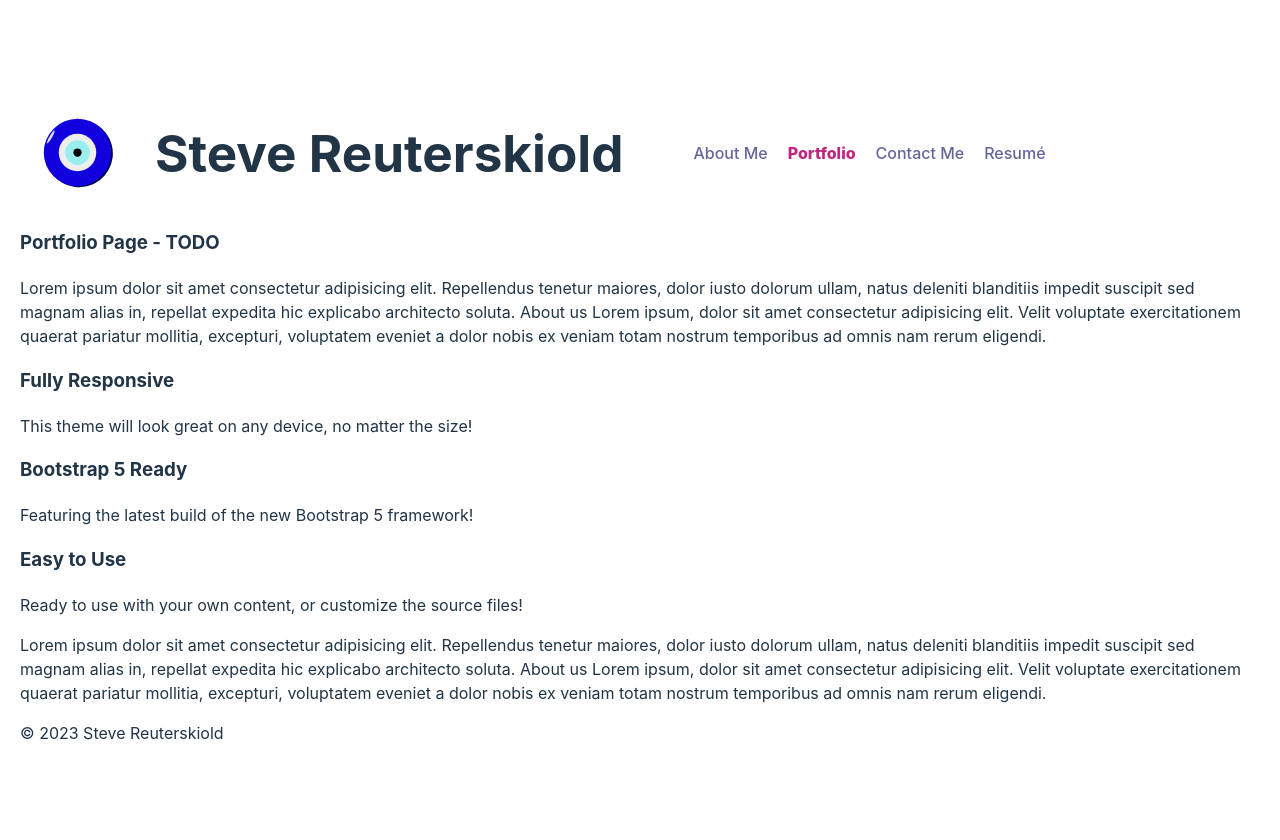
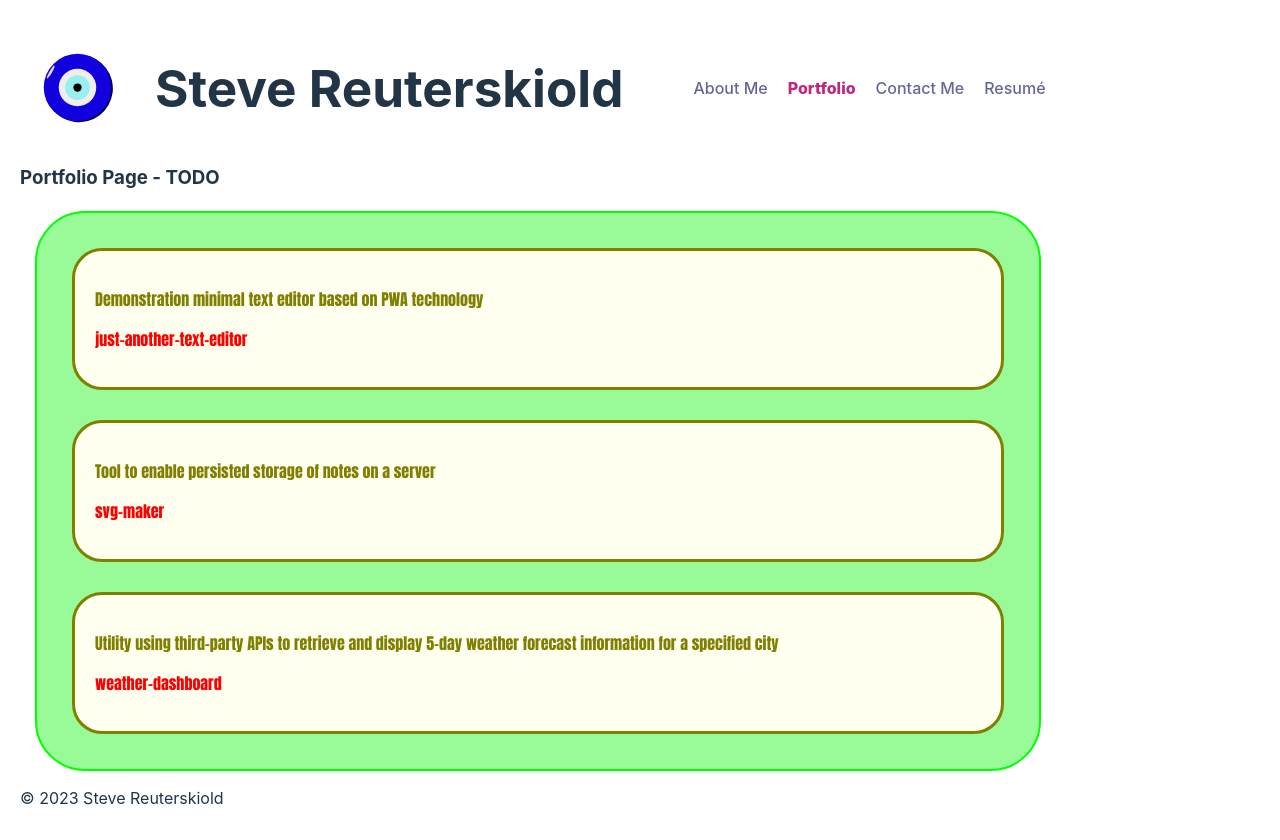
Before and after one commit to stevreut/my-portfolio, a React (Vite) app: page /portfolio in a window 1280 px wide. Built offline with nearby package versions, Linux system fonts and the light colour scheme.

Commit message:
implement Project.jsx for each repo

```diff
--- /dev/null
+++ b/src/components/Project.jsx
@@ -0,0 +1,13 @@
+import { Link } from 'react-router-dom';
+
+export default function Project(props) {
+    console.log('property props = ', props);
+    const baseUrl = 'https://github.com/stevreut/';
+    let fullUrl = baseUrl+props.repo;
+    return (
+        <div className="one-project">
+            <p>{props.desc}</p>
+            <p><Link to={fullUrl} target="_blank" rel="noopener noreferrer" >{props.repo}</Link></p>
+        </div>
+    );
+  }
--- a/src/index.css
+++ b/src/index.css
@@ -67,6 +67,35 @@ h1 {
   margin: 20px;
 }
 
+.projects-container {
+  margin:15px;
+  padding:5px;
+  border-style: solid;
+  border-width: 2px;
+  border-color: lime;
+  border-radius:50px;
+  background-color: palegreen;  /* TODO */
+  color: olive; /* TODO */
+  font-family:Impact, Haettenschweiler, 'Arial Narrow Bold', sans-serif;  /* TODO */
+}
+
+.one-project {
+  background-color: ivory;
+  padding:20px;
+  margin:30px;
+  border-style: solid;
+  border-radius:30px;
+}
+
+.one-project a {
+  color: red;
+  font-weight:bolder;
+}
+
+.one-project a:hover {
+  color: rgb(0, 157, 255);
+}
+
 button {
   border-radius: 8px;
   border: 1px solid transparent;
--- a/src/pages/PortfolioPage.jsx
+++ b/src/pages/PortfolioPage.jsx
@@ -1,66 +1,15 @@
-// This is a static page mocking an "About Us" section for our fake user data
+import Project from '../components/Project';
+
+// This is a static page mocking an "Project" section for our fake user data
 export default function PortfolioPage() {
     return (
       <div className="container pt-4">
         <h3>Portfolio Page - TODO</h3>
-        <p>
-          Lorem ipsum dolor sit amet consectetur adipisicing elit. Repellendus
-          tenetur maiores, dolor iusto dolorum ullam, natus deleniti blanditiis
-          impedit suscipit sed magnam alias in, repellat expedita hic explicabo
-          architecto soluta. About us Lorem ipsum, dolor sit amet consectetur
-          adipisicing elit. Velit voluptate exercitationem quaerat pariatur
-          mollitia, excepturi, voluptatem eveniet a dolor nobis ex veniam totam
-          nostrum temporibus ad omnis nam rerum eligendi.
-        </p>
-        <section className="features-icons bg-light text-center m-4">
-          <div className="container">
-            <div className="row p-2">
-              <div className="col-lg-4">
-                <div className="features-icons-item mx-auto mb-5 mb-lg-0 mb-lg-3">
-                  <div className="features-icons-icon d-flex">
-                    <i className="bi-window m-auto text-primary" />
-                  </div>
-                  <h3>Fully Responsive</h3>
-                  <p className="lead mb-0">
-                    This theme will look great on any device, no matter the size!
-                  </p>
-                </div>
-              </div>
-              <div className="col-lg-4">
-                <div className="features-icons-item mx-auto mb-5 mb-lg-0 mb-lg-3">
-                  <div className="features-icons-icon d-flex">
-                    <i className="bi-layers m-auto text-primary" />
-                  </div>
-                  <h3>Bootstrap 5 Ready</h3>
-                  <p className="lead mb-0">
-                    Featuring the latest build of the new Bootstrap 5 framework!
-                  </p>
-                </div>
-              </div>
-              <div className="col-lg-4">
-                <div className="features-icons-item mx-auto mb-0 mb-lg-3">
-                  <div className="features-icons-icon d-flex">
-                    <i className="bi-terminal m-auto text-primary" />
-                  </div>
-                  <h3>Easy to Use</h3>
-                  <p className="lead mb-0">
-                    Ready to use with your own content, or customize the source
-                    files!
-                  </p>
-                </div>
-              </div>
-            </div>
-          </div>
-        </section>
-        <p>
-          Lorem ipsum dolor sit amet consectetur adipisicing elit. Repellendus
-          tenetur maiores, dolor iusto dolorum ullam, natus deleniti blanditiis
-          impedit suscipit sed magnam alias in, repellat expedita hic explicabo
-          architecto soluta. About us Lorem ipsum, dolor sit amet consectetur
-          adipisicing elit. Velit voluptate exercitationem quaerat pariatur
-          mollitia, excepturi, voluptatem eveniet a dolor nobis ex veniam totam
-          nostrum temporibus ad omnis nam rerum eligendi.
-        </p>
+        <div className="projects-container">
+          <Project key={1} repo="just-another-text-editor" desc="Demonstration minimal text editor based on PWA technology" />
+          <Project key={2} repo="svg-maker" desc="Tool to enable persisted storage of notes on a server" />
+          <Project key={3} repo="weather-dashboard" desc="Utility using third-party APIs to retrieve and display 5-day weather forecast information for a specified city" />
+        </div>
       </div>
     );
   }
```
